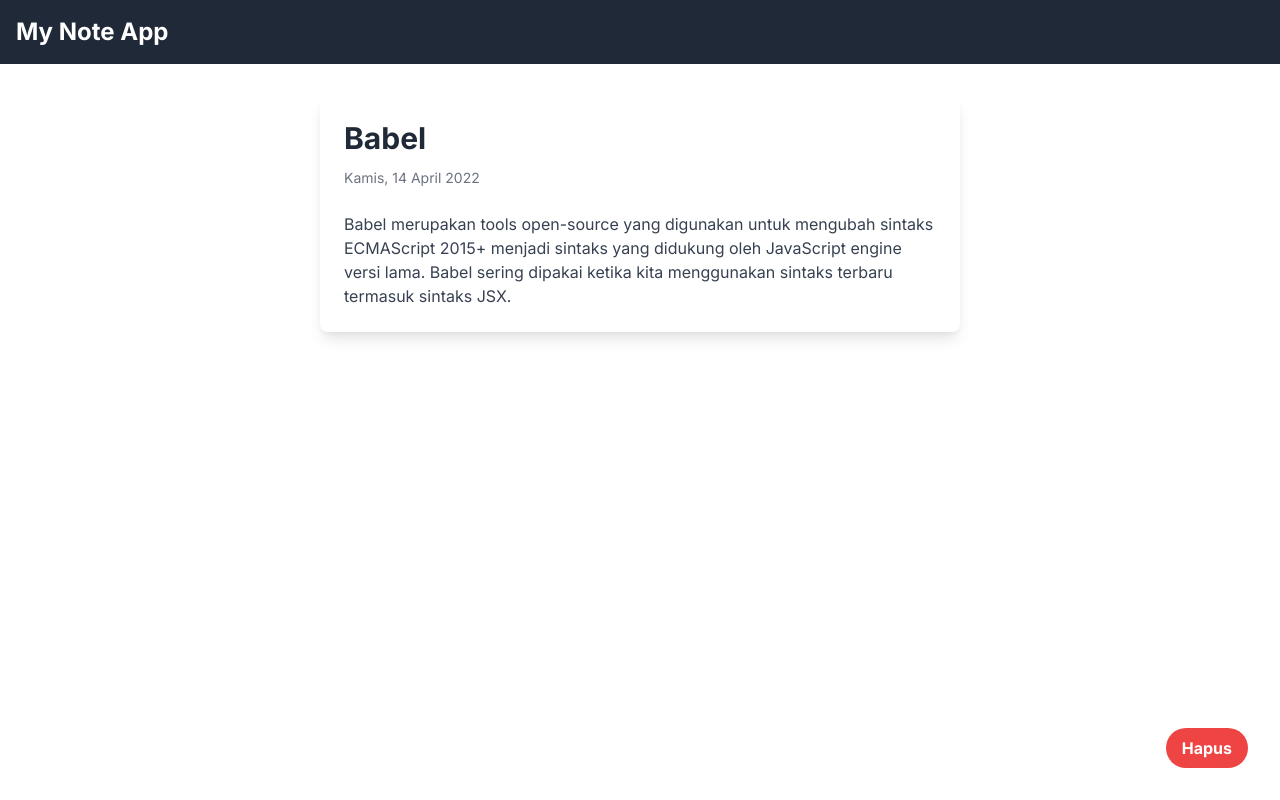
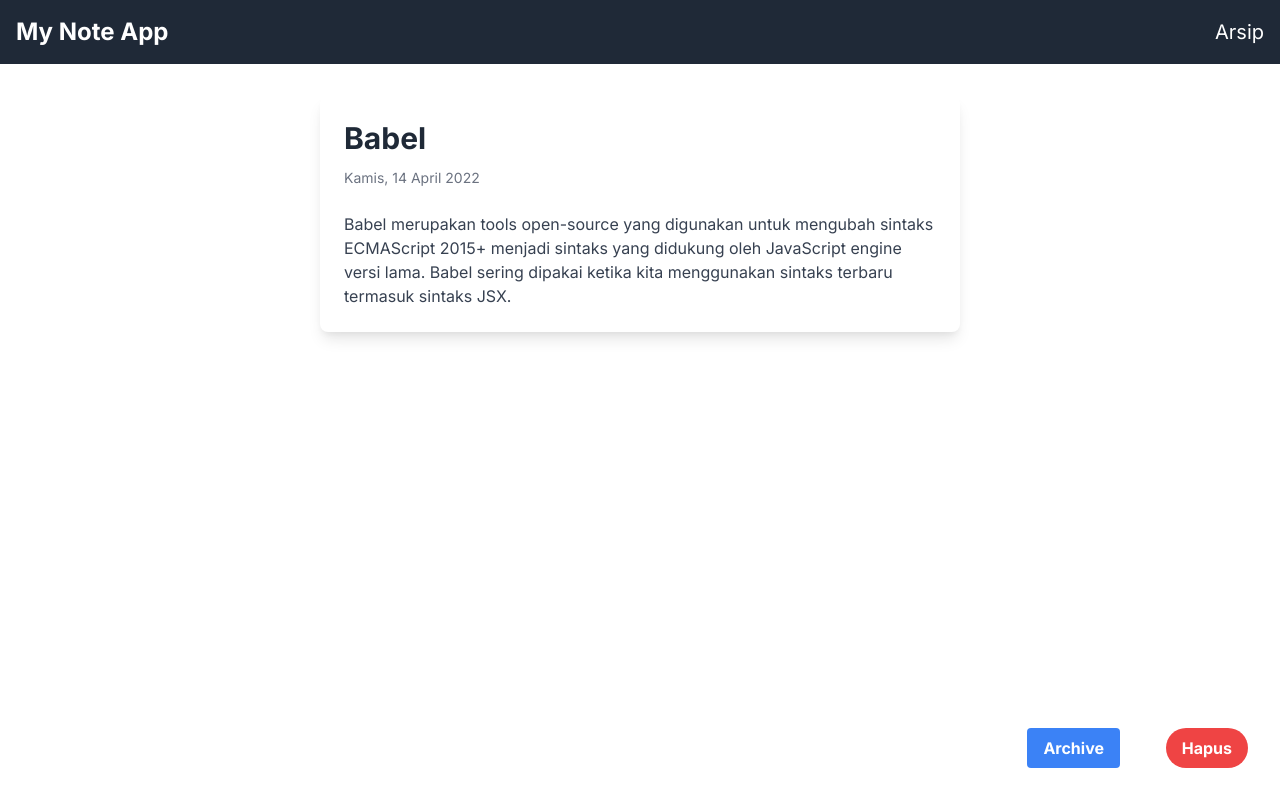
Before and after one commit to nandaglhp/my-note-app-spa, a React (Vite) app: page /note/notes-1 in a window 1280 px wide. Built offline with nearby package versions, Linux system fonts and the light colour scheme.

Commit message:
KO1: Arsip (finish)

```diff
--- a/src/App.jsx
+++ b/src/App.jsx
@@ -1,18 +1,26 @@
 import React from "react";
 import { BrowserRouter as Router, Routes, Route } from "react-router-dom";
-import Navbar from "./components/layout/Navbar";
-import NotesPage from "./pages/NotesPage.jsx";
-import NoteDetailPage from "./pages/NoteDetailPage.jsx";
+import Navbar from "./components/layout/Navbar"; // Pastikan path ini benar sesuai struktur folder Anda
+import NotesPage from "./pages/NotesPage";
+import NoteDetailPage from "./pages/NoteDetailPage";
 import AddNotePage from "./pages/AddNotePage";
+import ArchivedNotesPage from "./pages/ArchivedNotesPage"; // Nama variabel diubah untuk konsistensi
 
 function App() {
   return (
     <Router>
-      <Navbar />
+      <Navbar
+        links={[
+          { title: "Arsip", path: "/archived" },
+          // Tambahkan link tambahan di sini jika diperlukan
+        ]}
+      />
       <Routes>
         <Route path="/" element={<NotesPage />} />
         <Route path="/note/:noteId" element={<NoteDetailPage />} />
         <Route path="/notes/new" element={<AddNotePage />} />
+        <Route path="/archived" element={<ArchivedNotesPage />} />
+        {/* Definisikan Route lainnya di sini */}
       </Routes>
     </Router>
   );
--- a/src/components/layout/Navbar.jsx
+++ b/src/components/layout/Navbar.jsx
@@ -1,17 +1,33 @@
-// src/components/Navbar.jsx
-
 import React from "react";
 import { Link } from "react-router-dom";
+import PropTypes from "prop-types";
 
-const Navbar = () => {
+const Navbar = ({ links }) => {
   return (
-    <div className="bg-gray-800 p-4 text-white">
+    <div className="bg-gray-800 p-4 text-white flex justify-between items-center">
       <Link to="/" className="text-2xl font-bold">
         My Note App
       </Link>
-      {/* Tempat untuk menu tambahan atau link */}
+      {links.map(({ title, path }) => (
+        <Link key={path} to={path} className="text-xl">
+          {title}
+        </Link>
+      ))}
     </div>
   );
 };
 
+Navbar.propTypes = {
+  links: PropTypes.arrayOf(
+    PropTypes.shape({
+      title: PropTypes.string.isRequired,
+      path: PropTypes.string.isRequired,
+    })
+  ),
+};
+
+Navbar.defaultProps = {
+  links: [],
+};
+
 export default Navbar;
--- /dev/null
+++ b/src/components/ui/ArchiveButton.jsx
@@ -0,0 +1,19 @@
+// File: src/components/ui/ArchiveButton.jsx
+
+import React from "react";
+import PropTypes from "prop-types";
+
+const ArchiveButton = ({ onClick, isArchived }) => {
+  return (
+    <button onClick={onClick} className="px-4 py-2 bg-blue-500 hover:bg-blue-700 text-white font-bold rounded">
+      {isArchived ? "Unarchive" : "Archive"}
+    </button>
+  );
+};
+
+ArchiveButton.propTypes = {
+  onClick: PropTypes.func.isRequired,
+  isArchived: PropTypes.bool,
+};
+
+export default ArchiveButton;
--- /dev/null
+++ b/src/pages/ArchivedNotesPage.jsx
@@ -0,0 +1,29 @@
+import React, { useState, useEffect } from "react";
+import { getArchivedNotes } from "../utils/local-data";
+import NoteCard from "../components/notes/NoteCard";
+import EmptyState from "../components/ui/EmptyState";
+
+const ArchivedNotesPage = () => {
+  const [notes, setNotes] = useState([]);
+
+  useEffect(() => {
+    setNotes(getArchivedNotes());
+  }, []);
+
+  return (
+    <div>
+      <h1 className="text-3xl font-bold">Catatan Terarsip</h1>
+      {notes.length > 0 ? (
+        <div className="notes-grid">
+          {notes.map((note) => (
+            <NoteCard key={note.id} note={note} />
+          ))}
+        </div>
+      ) : (
+        <EmptyState message="Arsip kosong" />
+      )}
+    </div>
+  );
+};
+
+export default ArchivedNotesPage;
--- a/src/pages/NoteDetailPage.jsx
+++ b/src/pages/NoteDetailPage.jsx
@@ -1,9 +1,10 @@
 import React, { useState, useEffect } from "react";
 import { useParams, useNavigate } from "react-router-dom";
-import { getNote, deleteNote } from "../utils/local-data";
-import NoteMetadata from "../components/notes/NoteMetadata";
+import { getNote, deleteNote, archiveNote, unarchiveNote } from "../utils/local-data";
+import NoteMetadata from "../components/notes/NoteMetaData";
 import NoteContent from "../components/notes/NoteContent";
-import DeleteButton from "../components/ui/DeleteButton"; // Impor baru
+import DeleteButton from "../components/ui/DeleteButton";
+import ArchiveButton from "../components/ui/ArchiveButton"; // Asumsikan Anda sudah memiliki komponen ini
 
 function NoteDetailPage() {
   const { noteId } = useParams();
@@ -17,7 +18,17 @@ function NoteDetailPage() {
 
   const handleDelete = () => {
     deleteNote(noteId);
-    navigate("/"); // Kembali ke halaman utama setelah menghapus
+    navigate("/");
+  };
+
+  const handleArchive = () => {
+    archiveNote(noteId);
+    navigate("/");
+  };
+
+  const handleUnarchive = () => {
+    unarchiveNote(noteId);
+    navigate("/");
   };
 
   if (!note) {
@@ -26,11 +37,14 @@ function NoteDetailPage() {
 
   return (
     <div className="max-w-2xl mx-auto px-4 py-8 relative">
-      <article className="rounded-lg shadow-lg p-6 bg-white relative">
+      <article className="rounded-lg shadow-lg p-6 bg-white">
         <NoteMetadata title={note.title} createdAt={note.createdAt} />
         <NoteContent content={note.body} />
+      </article>
+      <div className="fixed bottom-8 right-40 flex space-x-2">
+        <ArchiveButton onClick={note.archived ? handleUnarchive : handleArchive} isArchived={note.archived} />
         <DeleteButton onClick={handleDelete} />
-      </article>
+      </div>
     </div>
   );
 }
--- a/src/pages/NotesPage.jsx
+++ b/src/pages/NotesPage.jsx
@@ -1,30 +1,29 @@
-// src/pages/NotesPage.jsx
 import React, { useState, useEffect } from "react";
-import { getAllNotes } from "../utils/local-data";
-import NoteCard from "../components/notes/NoteCard"; // Diperbarui untuk mencocokkan lokasi baru
+import { getActiveNotes } from "../utils/local-data"; // Gunakan fungsi getActiveNotes
+import NoteCard from "../components/notes/NoteCard";
 import FloatingActionButton from "../components/ui/FloatingActionButton";
 import EmptyState from "../components/ui/EmptyState";
 
 function NotesPage() {
-  const [notes, setNotes] = useState([]);
+  const [activeNotes, setActiveNotes] = useState([]);
 
   useEffect(() => {
-    // Memanggil fungsi untuk mengambil semua catatan dan menyimpannya ke state
-    const notesData = getAllNotes();
-    setNotes(notesData);
+    // Memanggil fungsi untuk mengambil semua catatan aktif dan menyimpannya ke state
+    const notes = getActiveNotes();
+    setActiveNotes(notes);
   }, []);
 
   return (
     <div className="max-w-4xl mx-auto px-4 py-8 relative">
       <h1 className="text-3xl font-bold text-gray-800 mb-6">Daftar Catatan</h1>
-      {notes.length > 0 ? (
+      {activeNotes.length > 0 ? (
         <div className="grid md:grid-cols-2 lg:grid-cols-3 gap-6">
-          {notes.map((note) => (
+          {activeNotes.map((note) => (
             <NoteCard key={note.id} note={note} />
           ))}
         </div>
       ) : (
-        <EmptyState /> // Ganti baris ini
+        <EmptyState message="Tidak ada catatan aktif." />
       )}
       <FloatingActionButton to="/notes/new" />
     </div>
```
